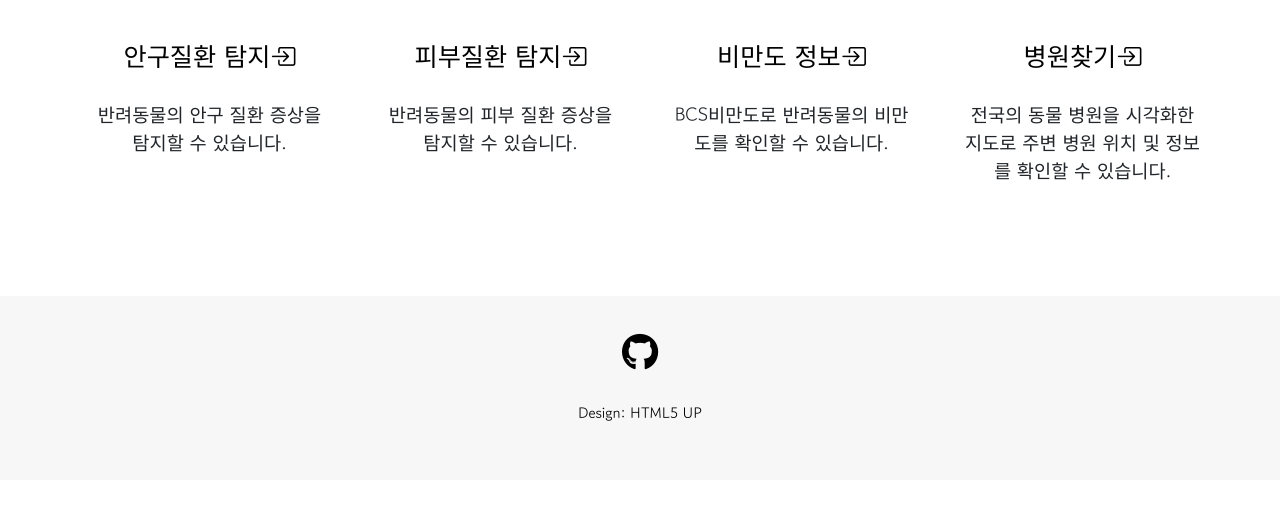
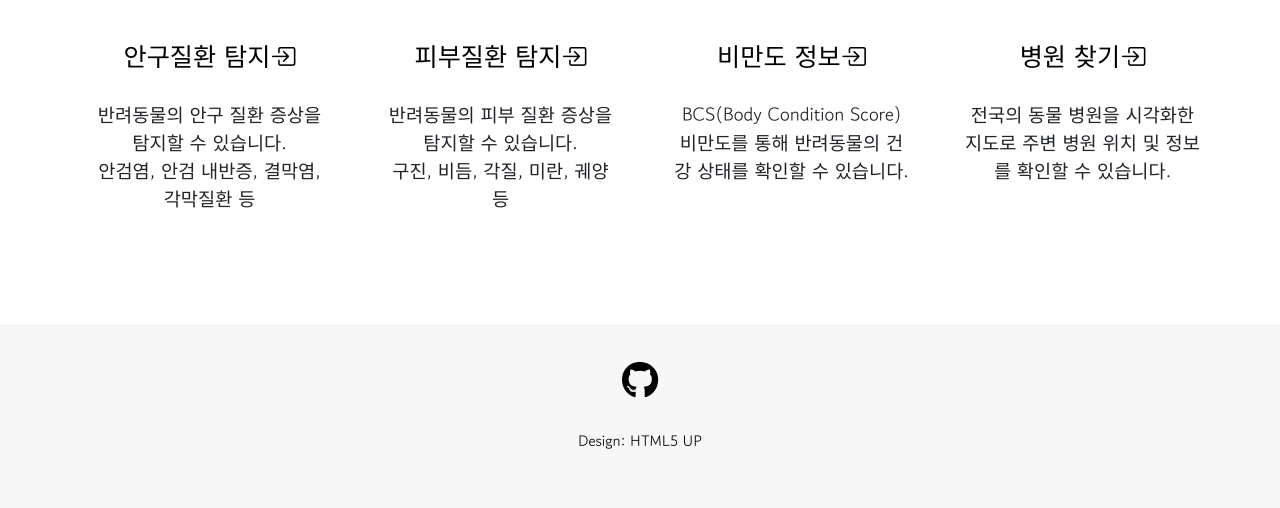
Before and after one commit to kkkimsuji/pet_disease, a Flask app: page / in a window 1280 px wide. Shown: the part 2291-2799 px from the top of the page. Before the commit the page ends 2712 px from the top, so only its background shows below. Run offline with Flask 3, Linux system fonts and the light colour scheme; some libraries are stand-ins or nearby versions; some web fonts are replaced.

Commit message:
update description

```diff
--- a/templates/about.html
+++ b/templates/about.html
@@ -42,10 +42,10 @@
         <div class="inner">
             <img src="/static/images/favicon.svg" class="about-header-icon" >
 
-            <h1><strong>[프로젝트 소개]반려동물 질환 서비스</strong><br>
-                반려동물의 질환을 확인해보세요</h1>
-            <p>[프로그램 설명]반려동물의 피부질환과 안구질환을 확인해보세요<br>
-                비만도와 가까운 병원도 찾을 수 있습니다.</p>
+            <h1><strong>냥멍닥터 김사부</strong><br>
+                반려동물이 말하지 못하는 고통을 알아주세요.</h1>
+            <p>반려동물의 피부와 눈의 건강을 확인해보세요<br>
+                BCS비만도를 통해 건강 상태를 확인하고, 가까운 병원도 찾을 수 있습니다.</p>
             <p></p>
 
         </div>
@@ -96,30 +96,32 @@
             <header class="major">
                 <h2><strong>주요기능</strong></h2>
             </header>
-            <p><strong>이런 서비스를 제공하고 있습니다</strong></p>
+            <p><strong>냥멍닥터 김사부는</strong> 이런 서비스를 제공하고 있습니다</p>
             <div class="row gtr-150">
 
                 <div class="col-3 col-12-medium">
                     <span class="image fit three-image"><img src="/static/images/detect_page.jpeg" alt=""></span>
                     <h3>안구질환 탐지<a href="eye_detect" class="button"><i class="bi bi-box-arrow-in-right"></i></a></h3>
-                    <p>반려동물의 안구 질환 증상을 탐지할 수 있습니다.</p>
+                    <p>반려동물의 안구 질환 증상을 탐지할 수 있습니다.</br>
+                    안검염, 안검 내반증, 결막염, 각막질환 등</p>
                 </div>
 
                 <div class="col-3 col-12-medium">
                     <span class="image fit three-image"><img src="/static/images/detect_page.jpeg" alt=""></span>
                     <h3>피부질환 탐지<a href="skin_detect" class="button"><i class="bi bi-box-arrow-in-right"></i></a></h3>
-                    <p>반려동물의 피부 질환 증상을 탐지할 수 있습니다.</p>
+                    <p>반려동물의 피부 질환 증상을 탐지할 수 있습니다.</br>
+                    구진, 비듬, 각질, 미란, 궤양 등</p>
                 </div>
 
                 <div class="col-3 col-12-medium">
                     <span class="image fit three-image"><img src="/static/images/detect_page.jpeg" alt=""></span>
                     <h3>비만도 정보<a href="bcs" class="button"><i class="bi bi-box-arrow-in-right"></i></a></h3>
-                    <p>BCS비만도로 반려동물의 비만도를 확인할 수 있습니다.</p>
+                    <p>BCS(Body Condition Score)비만도를 통해 반려동물의 건강 상태를 확인할 수 있습니다.</p>
                 </div>
 
                 <div class="col-3 col-12-medium">
                     <span class="image fit three-image"><img src="/static/images/hospital_page.jpeg" alt=""></span>
-                    <h3>병원찾기<a href="hospital" id="hospital" class="button"><i
+                    <h3>병원 찾기<a href="hospital" id="hospital" class="button"><i
                             class="bi bi-box-arrow-in-right"
                             onclick="loading()"></i></a></h3>
                     <p>전국의 동물 병원을 시각화한 지도로 주변 병원 위치 및 정보를 확인할 수 있습니다.</p>
```
Also changed, not shown: templates/bcs.html (+21 -8 lines).
